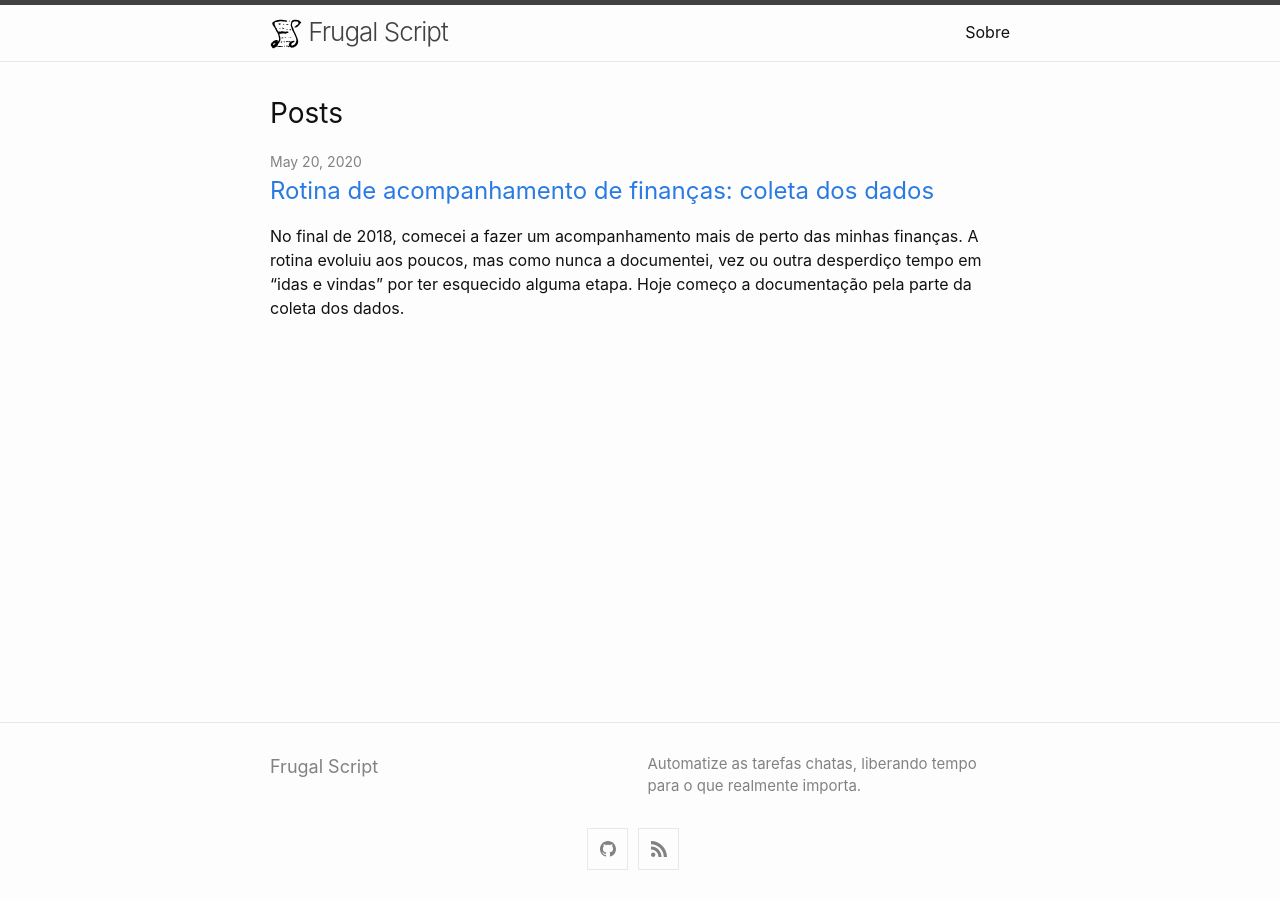
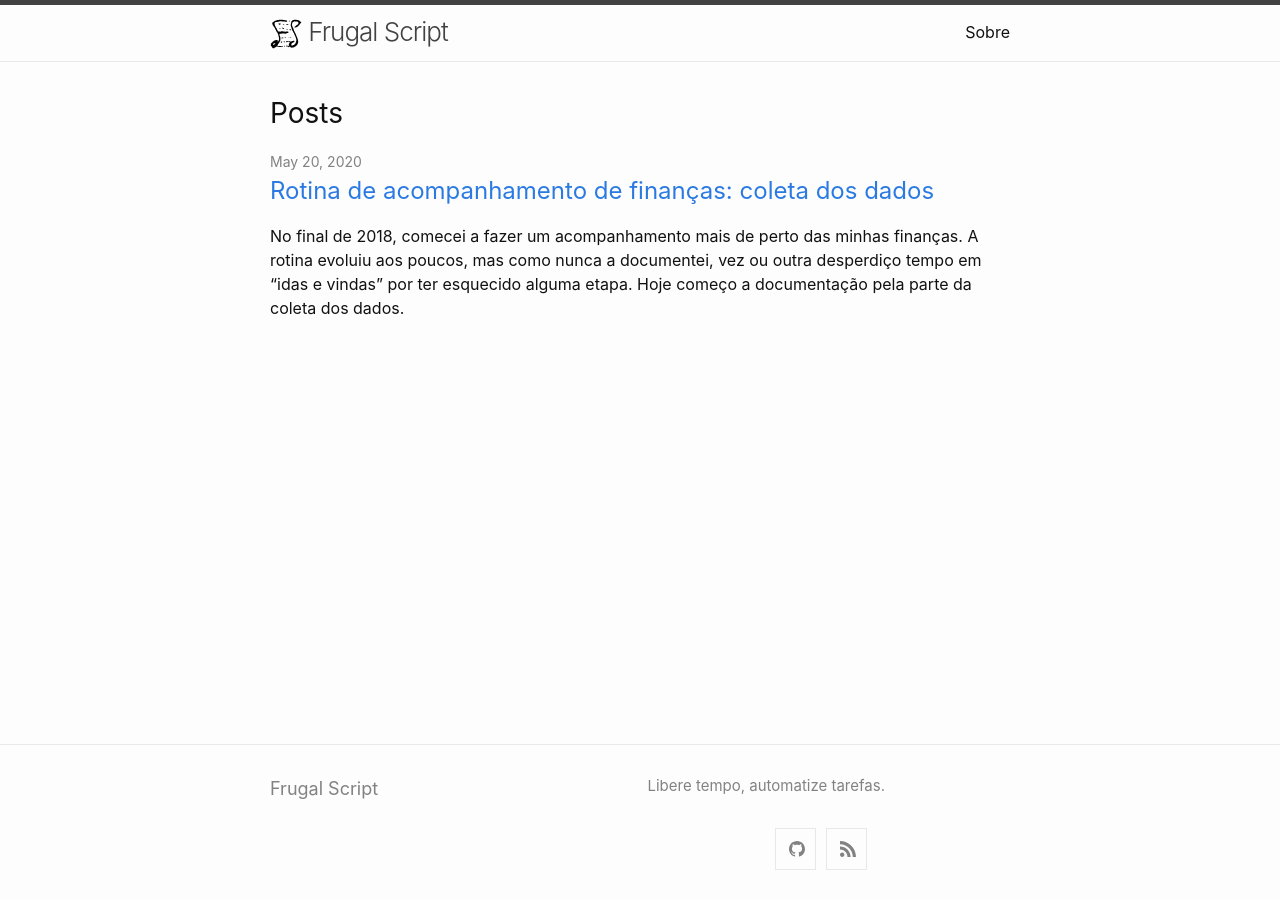
Before and after one commit to lizardo/frugal-script, a Jekyll site: the page built from index.md, in a window 1280 px wide. Built offline with Jekyll 4.4.1, drawn with Linux system fonts in a browser that asks for light colours.

Commit message:
Simplify site description
It is used on site footer and on index page title.

```diff
--- a/_config.yml
+++ b/_config.yml
@@ -1,6 +1,6 @@
 title: Frugal Script
 description: > # ignore newlines until next field
-  Automatize as tarefas chatas, liberando tempo para o que realmente importa.
+  Libere tempo, automatize tarefas.
 
 show_excerpts: true
 permalink: pretty
```
